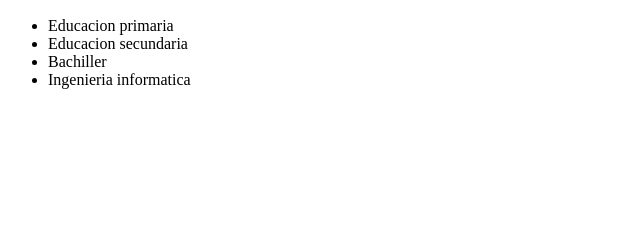
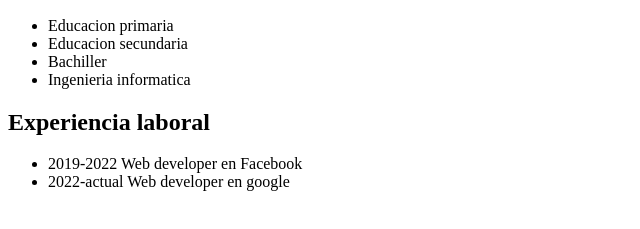
Before and after one commit to josepandreu45/2022-04-W1EXCV-josep-andreu, a plain HTML site: page index.html in a window 1280 px wide. Shown: the part 331-560 px from the top of the page, without its empty margins (0-640 px from the left). Drawn offline with Linux system fonts and the light colour scheme.

Commit message:
añadida experiencia laboral

```diff
--- a/index.html
+++ b/index.html
@@ -23,5 +23,10 @@
       <li>Bachiller</li>
       <li>Ingenieria informatica</li>
     </ul>
+    <h2>Experiencia laboral</h2>
+    <ul>
+      <li>2019-2022 Web developer en Facebook</li>
+      <li>2022-actual Web developer en google</li>
+    </ul>
   </body>
 </html>
```
